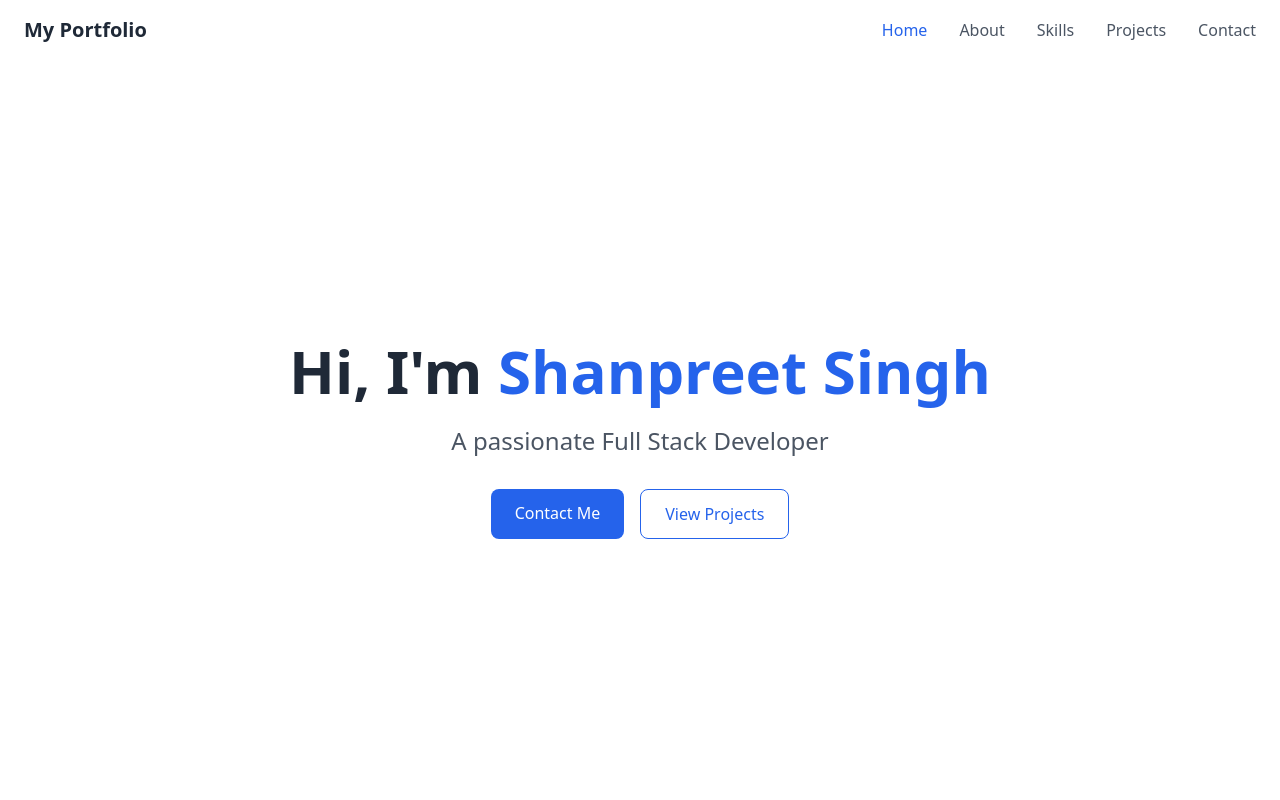
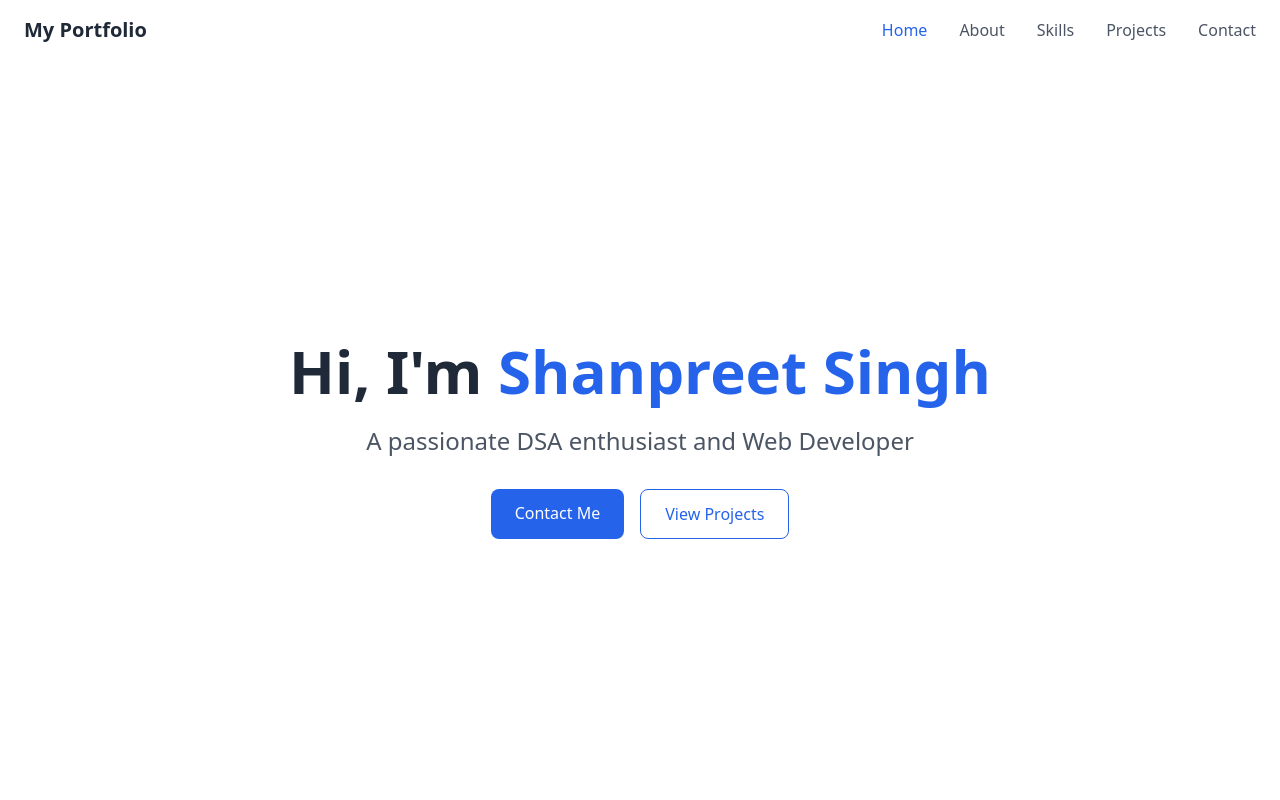
Before and after one commit to ShanpreetSingh/Portfolio, a React (Create React App) app: page / in a window 1280 px wide. Shown: the top 800 px of the page. Built offline with nearby package versions, Linux system fonts and the light colour scheme.

Commit message:
Description added

```diff
--- a/src/components/Hero.jsx
+++ b/src/components/Hero.jsx
@@ -6,7 +6,7 @@ export default function Hero() {
             Hi, I'm <span className="text-blue-600 dark:text-blue-400">Shanpreet Singh</span>
           </h1>
           <p className="text-xl md:text-2xl text-gray-600 dark:text-gray-300 mb-8">
-            A passionate Full Stack Developer
+            A passionate DSA enthusiast and Web Developer
           </p>
           <div className="flex justify-center space-x-4">
             <a
```
